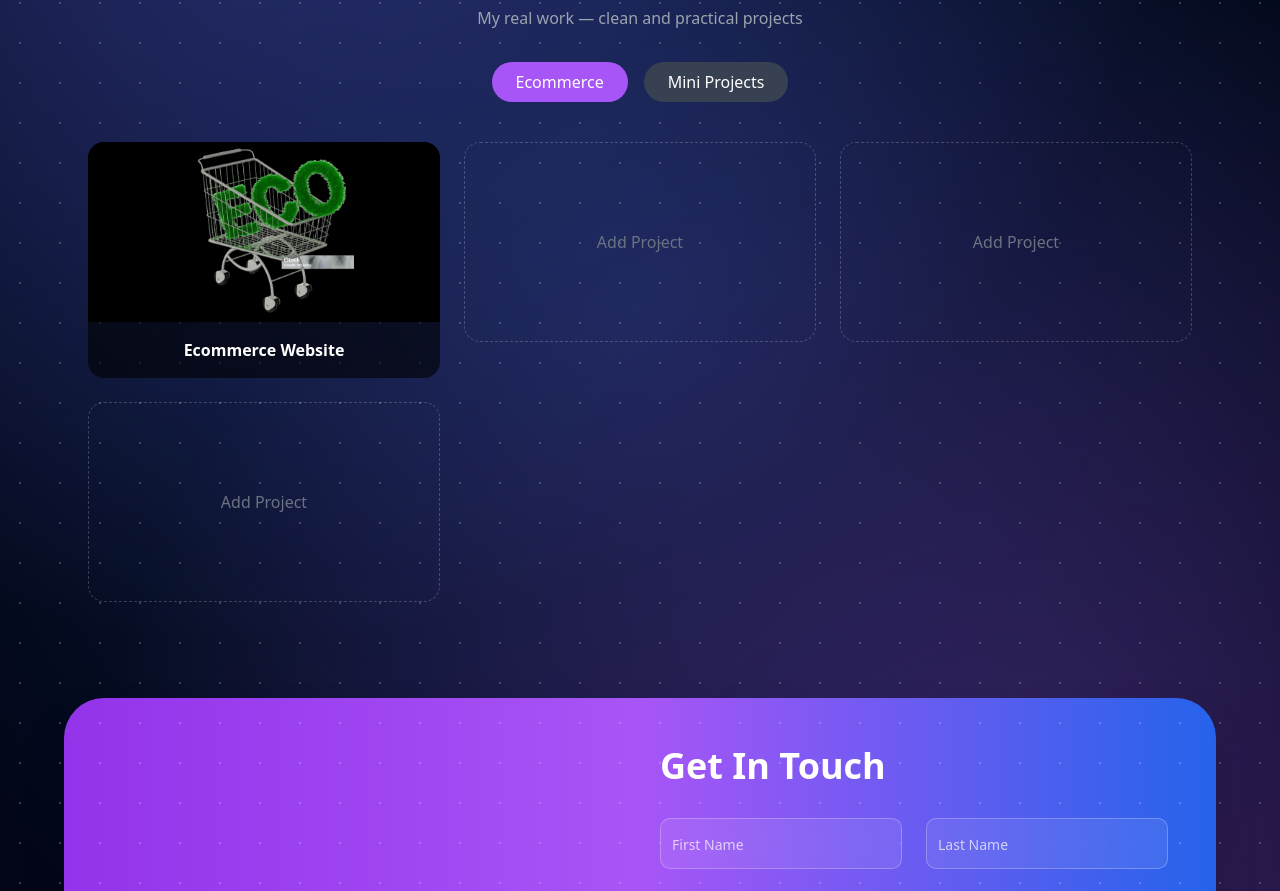
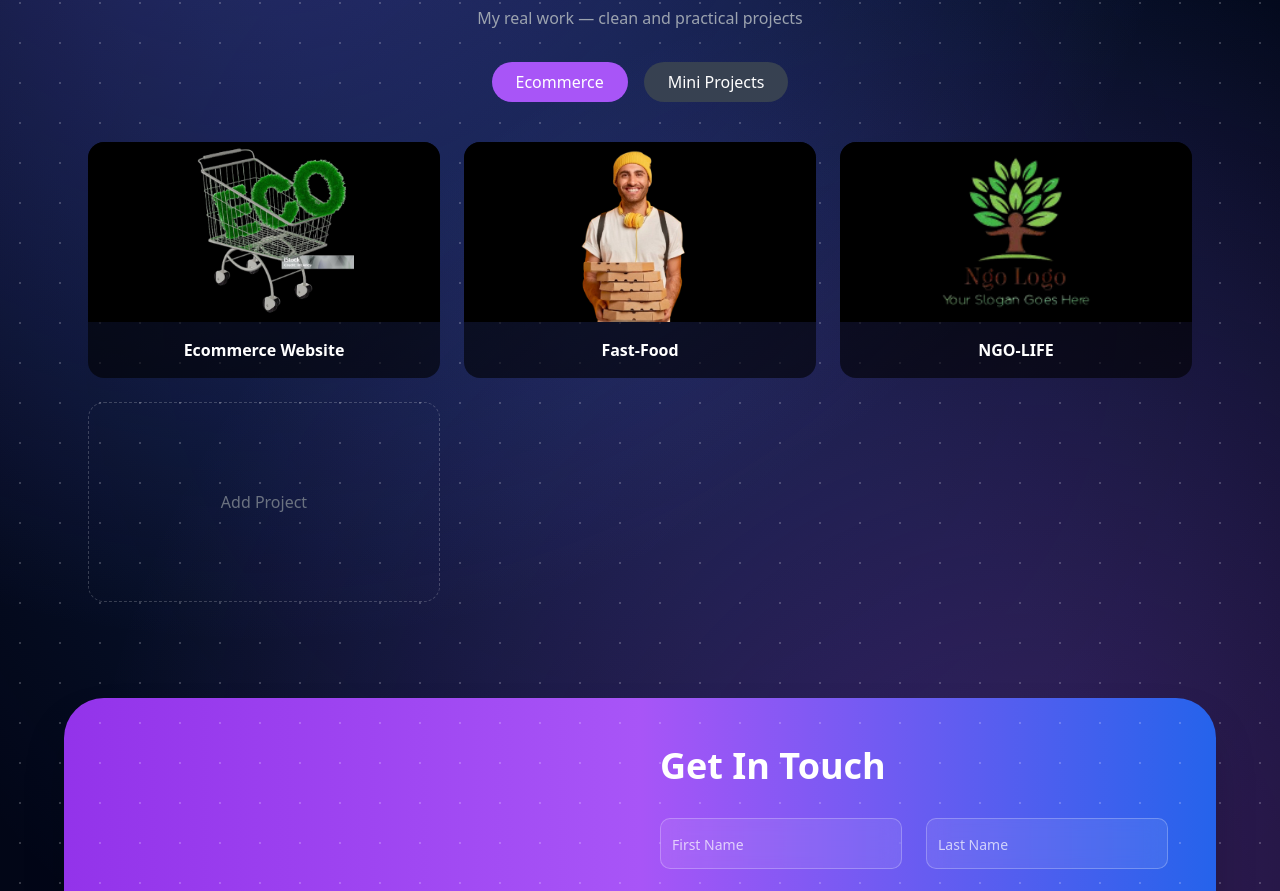
Before and after one commit to Sadachhena/Portfolio, a React app: page / in a window 1280 px wide. Shown: the part 1217-2108 px from the top of the page. Built offline with nearby package versions, Linux system fonts and the light colour scheme; the HTML template or start-up script is replaced by a standard one.

Commit message:
Complete

```diff
--- a/src/projects/Projects.jsx
+++ b/src/projects/Projects.jsx
@@ -5,6 +5,8 @@ import Ecommernace from '../Images/E.png'
 import Weather from '../Images/W.png'
 import Todo from '../Images/T.png'
 import Password from '../Images/P.png'
+import Fastfood from '../Images/Fastfood.png'
+import Ngo from '../Images/Ngo.png'
 export default function Projects() {
   const [activeTab, setActiveTab] = useState("tab1");
 
@@ -55,8 +57,16 @@ export default function Projects() {
               title="Ecommerce Website"
               link="https://github.com/Sadachhena/Kart-E-Commerance"
             />
-            <EmptyCard />
-            <EmptyCard />
+           <ProjectCard
+              img={Fastfood}
+              title="Fast-Food"
+              link="https://github.com/Sadachhena/Fast-Food"
+            />
+           <ProjectCard
+              img={Ngo}
+              title="NGO-LIFE"
+              link="https://github.com/Sadachhena/NGO-LIFE"
+            />
             <EmptyCard />
           </>
         )}
```
Also changed, not shown: src/Images/Fastfood.png (added), src/Images/Ngo.png (added).
